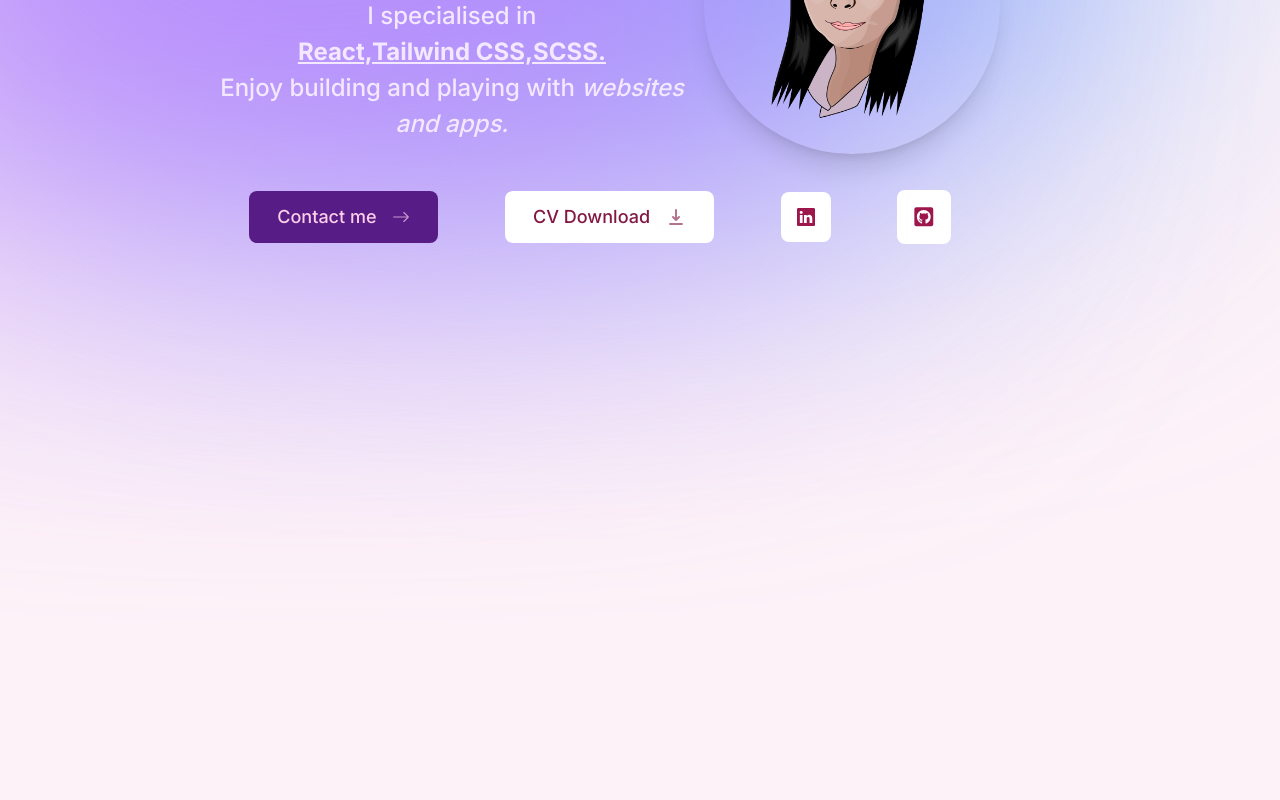
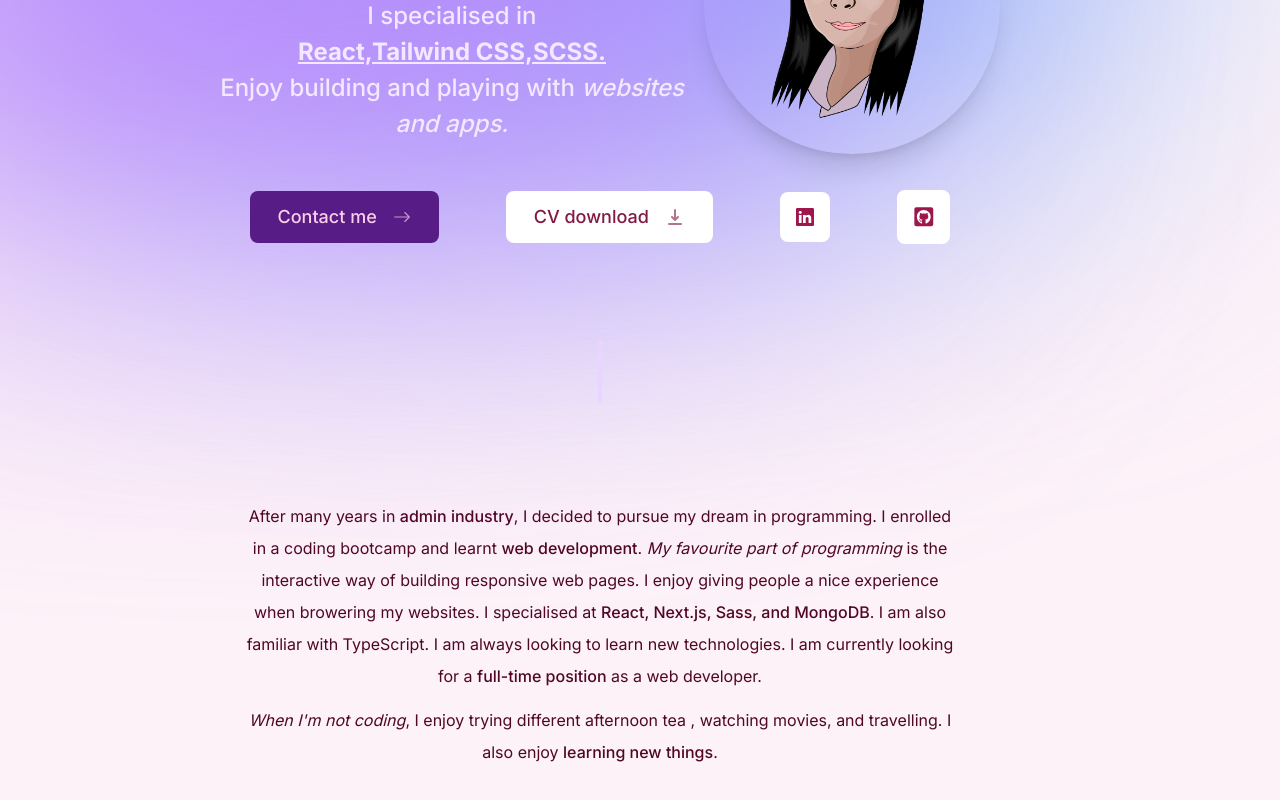
Before and after one commit to LilycLiu/Portfolio, a Next.js app: page / in a window 1280 px wide. Shown: the part 286-1086 px from the top of the page. Built offline with nearby package versions, Linux system fonts and the light colour scheme.

Commit message:
add about me and heading and section

```diff
--- a/app/page.tsx
+++ b/app/page.tsx
@@ -1,9 +1,13 @@
 import Introduction from "@/components/introduction";
+import SectionDivider from "@/components/section-divider";
+import About from "@/components/about";
 
 export default function Home() {
   return (
     <main className="flex flex-col items-center px-4">
       <Introduction />
+      <SectionDivider />
+      <About />
     </main>
   )
 }
--- /dev/null
+++ b/components/about.tsx
@@ -0,0 +1,40 @@
+"use client"
+
+import React from 'react'
+import { motion } from 'framer-motion'
+import SectionHeading from './section-heading';
+
+export default function About() {
+  return (
+    <motion.section className='mb-28 max-w-[45rem] text-center leading-8 sm:mb-40'
+    initial={{ opacity: 0, y: 100 }}
+    animate={{ opacity: 1, y: 0 }}
+    transition={{ delay: 0.19 }}
+    >
+      <SectionHeading>About me</SectionHeading>
+      <p className='mb-3'>
+        After many years in {" "}
+        <span className="font-medium">admin industry</span>, I decided to pursue my
+        dream in programming. I enrolled in a coding bootcamp and learnt{" "}
+        <span className="font-medium">web development</span>.{" "}
+        <span className="italic">My favourite part of programming</span> is the
+        interactive way of building responsive web pages. I enjoy giving people a nice experience when browering my websites.
+         I specialised
+        at{" "}
+        <span className="font-medium">
+          React, Next.js, Sass, and MongoDB
+        </span>
+        . I am also familiar with TypeScript. I am always looking to
+        learn new technologies. I am currently looking for a{" "}
+        <span className="font-medium">full-time position</span> as a web
+        developer.
+      </p>
+
+      <p>
+        <span className="italic">When I'm not coding</span>, I enjoy trying different afternoon tea
+        , watching movies, and travelling. I also enjoy{" "}
+        <span className="font-medium">learning new things</span>.
+      </p>
+    </motion.section>
+  );
+}
--- a/components/introduction.tsx
+++ b/components/introduction.tsx
@@ -14,7 +14,7 @@ export default function Introduction() {
   return (
     <section className='mb-28 max-w-[50rem] text-center sm:mb-0'>
       <div className='flex items-center justify-center pb-9'>
-        <motion.p className='mt-4 px-4 text-sm font-medium !leading-[1.5] sm:text-2xl text-purple-100'
+        <motion.h1 className='mt-4 px-4 text-sm font-medium !leading-[1.5] sm:text-2xl text-purple-100'
           initial={{ opacity: 0, y: 100 }}
           animate={{ opacity: 1 , y: 0 }}
         >
@@ -23,7 +23,7 @@ export default function Introduction() {
           <span className='font-bold'> <br/>10 </span>years work experience. <br/>I specialised in <br/>
           <span className= 'font-bold underline'>React,Tailwind CSS,SCSS.</span><br/>
             Enjoy building and playing with <span className='italic'>websites and apps.</span>
-        </motion.p>
+        </motion.h1>
         <motion.div
           initial={{ opacity: 0, scale: 0 }}
           animate={{ opacity: 1 , scale: 1 }}
@@ -57,14 +57,14 @@ export default function Introduction() {
             >
               Contact me{" "}
             <BsArrowRight className='opacity-70 transition group-hover:translate-x-1' /></Link>
-            <a className='group bg-white text-pink-900 px-7 py-3 flex items-center gap-4 rounded-lg outline-none focus:scale-110 hover:scale-110 active:scale-105 transition cursor-pointer' href="/CV.pdf" download>CV Download <HiDownload className='opacity-60 group-hover:animate-bounce w-5 h-5' />
+            <a className='group bg-white text-pink-900 px-7 py-3 flex items-center gap-4 rounded-lg outline-none focus:scale-110 hover:scale-110 active:scale-105 transition cursor-pointer border-black/10' href="/CV.pdf" download>CV download <HiDownload className='opacity-60 group-hover:animate-bounce w-5 h-5' />
             </a>
 
-            <a className='bg-white text-pink-800 p-4  flex items-center gap-4 rounded-lg'>
+            <a className='bg-white text-pink-800 p-4  flex items-center gap-4 rounded-lg focus:scale-[1.15] hover:scale-[1.15] hover:text-pink-500 active:scale-105 transition cursor-pointer border-black/10' href='https://www.linkedin.com/in/lily-liu-323568b2/' target='_blank'>
               <BsLinkedin />
             </a>
 
-            <a className='bg-white text-pink-800 p-4  flex items-center gap-4 text-[1.35rem] rounded-lg'>
+            <a className='bg-white text-pink-800 p-4  flex items-center gap-4 text-[1.35rem] rounded-lg focus:scale-[1.15] hover:scale-[1.15] hover:text-pink-500 active:scale-105 transition cursor-pointer border-black/10' href='https://github.com/LilycLiu' target='_blank'>
               <FaGithubSquare />
             </a>
 
--- /dev/null
+++ b/components/section-divider.tsx
@@ -0,0 +1,14 @@
+"use client"
+
+import React from 'react'
+import { motion } from 'framer-motion'
+
+export default function SectionDivider() {
+  return (
+    <motion.div className='bg-purple-200 my-24 h-16 w-1 rounded-lg hidden sm:block'
+    initial={{ opacity: 0, y: 100 }}
+    animate={{ opacity: 1, y: 0 }}
+    transition={{ delay: 0.19 }}
+    ></motion.div>
+  );
+}
--- /dev/null
+++ b/components/section-heading.tsx
@@ -0,0 +1,11 @@
+import React, { Children } from 'react'
+
+type SectionHeadingProps = {
+    children: React.ReactNode;
+};
+
+export default function SectionHeading({
+    children }: SectionHeadingProps) {
+  return
+    <h2 className='text-3xl font-medium capitalize mb-8'>{children}</h2>;
+}
```
